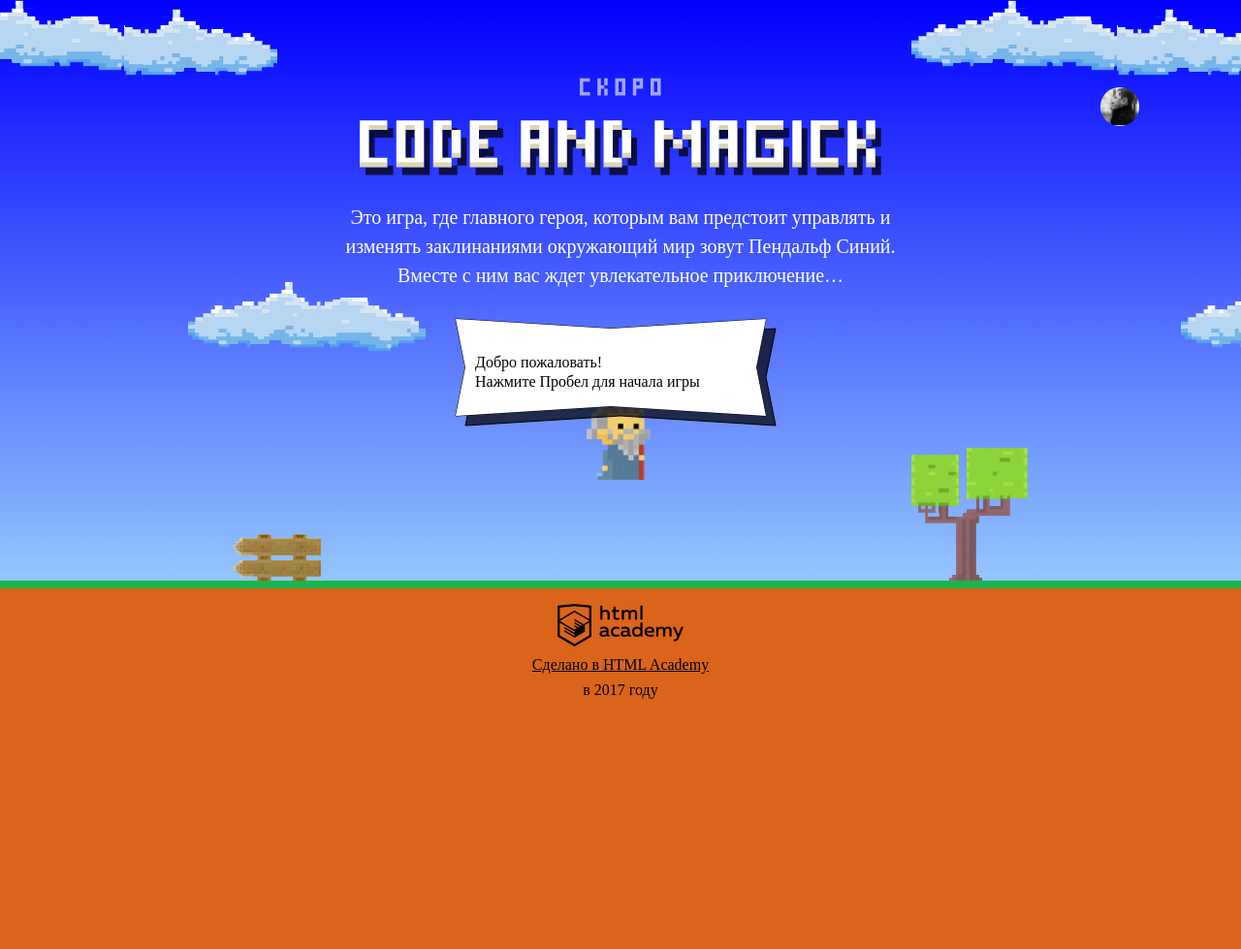
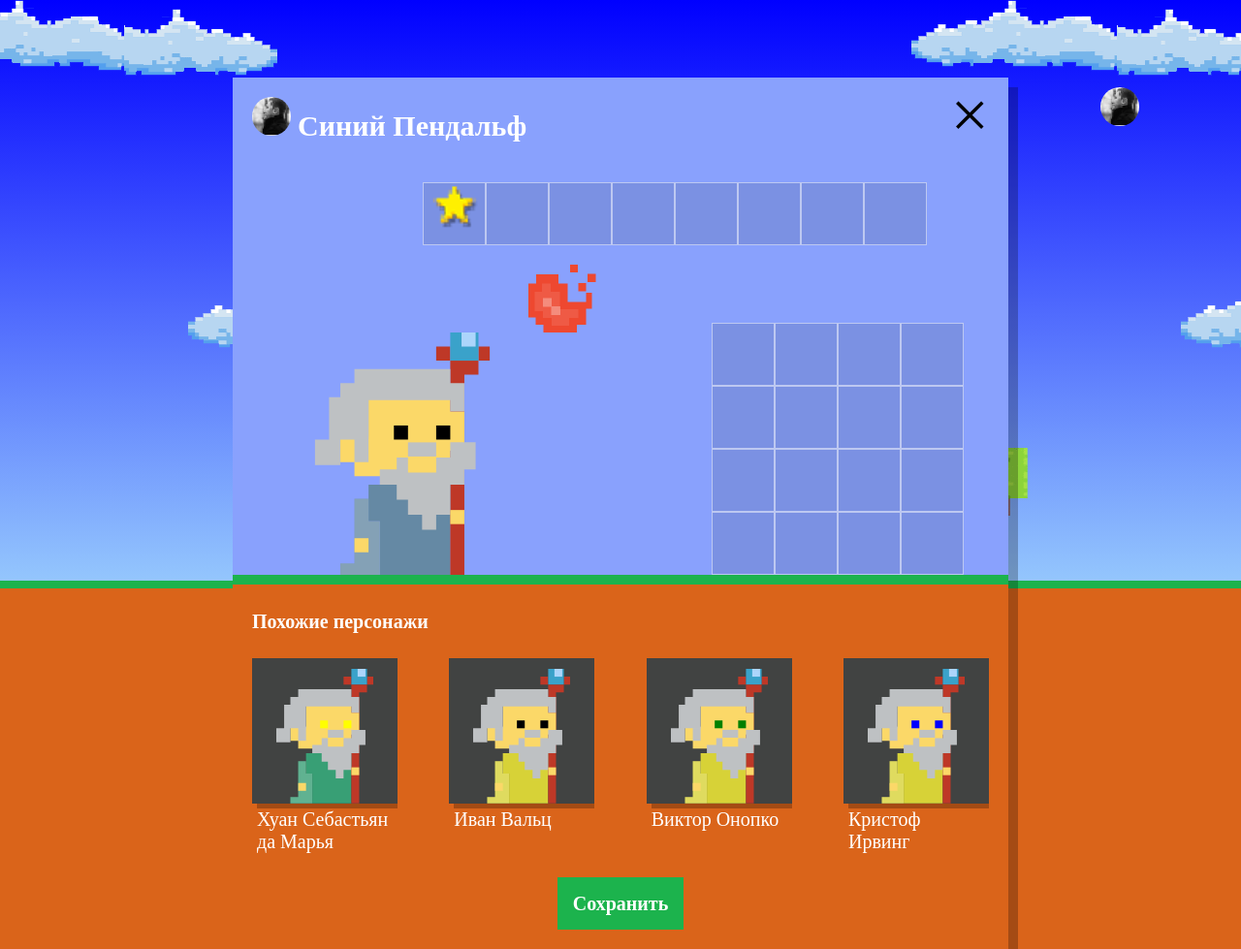
Before and after one commit to alenakazarina/562487-code-and-magick, a website: page index.html in a window 1280 px wide. Shown: the whole page at 97% size. Before the commit the page ends 800 px from the top, so only its background shows below. Drawn offline with Linux system fonts and the light colour scheme; a web font is replaced by a local one.

Commit message:
added dialog with setup player

```diff
--- a/index.html
+++ b/index.html
@@ -197,6 +197,7 @@
 		return height / 3
 	}
 </script>
+<script src="js/setup.js"></script>
 <script src="js/stat.js"></script>
 <script src="js/game.js"></script>
 </body>
--- /dev/null
+++ b/js/setup.js
@@ -0,0 +1,86 @@
+'use strict';
+
+//  wizards data
+var WIZARDS_COUNT = 4;
+var FIRST_NAMES = [
+  'Иван',
+  'Хуан Себастьян',
+  'Мария',
+  'Кристоф',
+  'Виктор',
+  'Юлия',
+  'Люпита',
+  'Вашингтон'
+];
+var SECOND_NAMES = [
+  'да Марья',
+  'Верон',
+  'Мирабелла',
+  'Вальц',
+  'Онопко',
+  'Топольницкая',
+  'Нионго',
+  'Ирвинг'
+];
+var COAT_COLORS = [
+  'rgb(101, 137, 164)',
+  'rgb(241, 43, 107)',
+  'rgb(146, 100, 161)',
+  'rgb(56, 159, 117)',
+  'rgb(215, 210, 55)',
+  'rgb(0, 0, 0)'
+];
+var EYES_COLORS = [
+  'black',
+  'red',
+  'blue',
+  'yellow',
+  'green'
+];
+
+//  random data
+function getRandom(items) {
+  var index = Math.floor(Math.random() * items.length);
+  return items[index];
+}
+function getName(names, surnames) {
+  var firstName = getRandom(names);
+  var secondName = getRandom(surnames);
+  //  1.  if girl name
+  //  2.  if girl surname
+  if (firstName.endsWith('a') || firstName.endsWith('я')) {
+    return firstName + ' ' + secondName;
+  } else if (secondName.endsWith('Топольницкая')) {
+    var surnamesShort = surnames.filter(function (surname) {
+      return surname !== 'Топольницкая';
+    });
+    secondName = getRandom(surnamesShort);
+  }
+  return firstName + ' ' + secondName;
+}
+
+//  create DOM element
+function getWizard() {
+  var template = document.querySelector('#similar-wizard-template').content;
+  var wizardElement = template.querySelector('.setup-similar-item').cloneNode(true);
+  wizardElement.querySelector('.setup-similar-label').textContent = getName(FIRST_NAMES, SECOND_NAMES);
+  wizardElement.querySelector('.wizard-coat').style.fill = getRandom(COAT_COLORS);
+  wizardElement.querySelector('.wizard-eyes').style.fill = getRandom(EYES_COLORS);
+  return wizardElement;
+}
+
+//  fill similar list with wizards
+function renderWizards() {
+  var fragment = document.createDocumentFragment();
+  for (var i = 0; i < WIZARDS_COUNT; i++) {
+    var wizard = getWizard();
+    fragment.appendChild(wizard);
+  }
+  var similarList = document.querySelector('.setup-similar-list');
+  similarList.appendChild(fragment);
+}
+
+var userDialog = document.querySelector('.setup');
+userDialog.classList.remove('hidden');
+renderWizards();
+userDialog.querySelector('.setup-similar').classList.remove('hidden');
```
